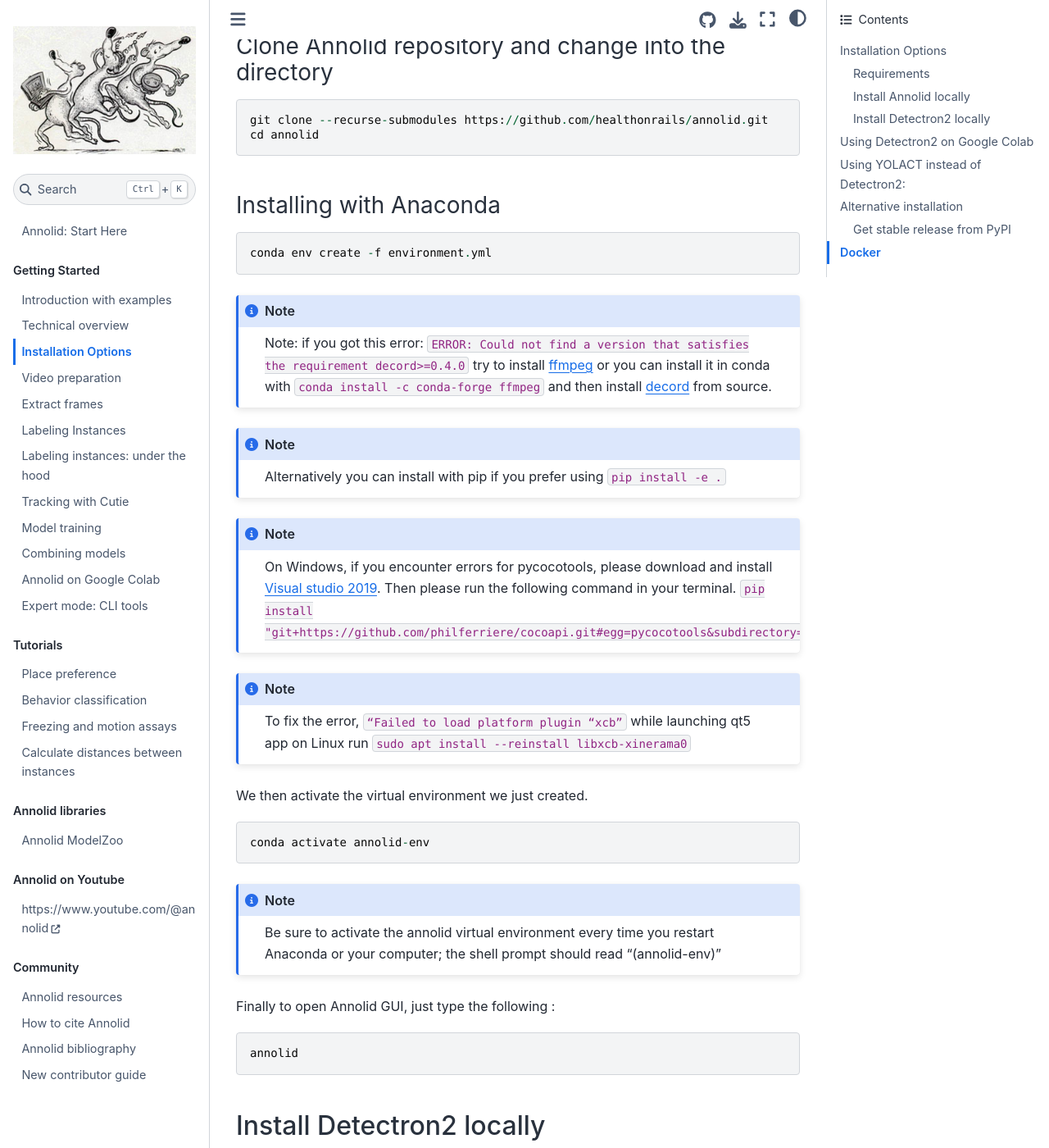
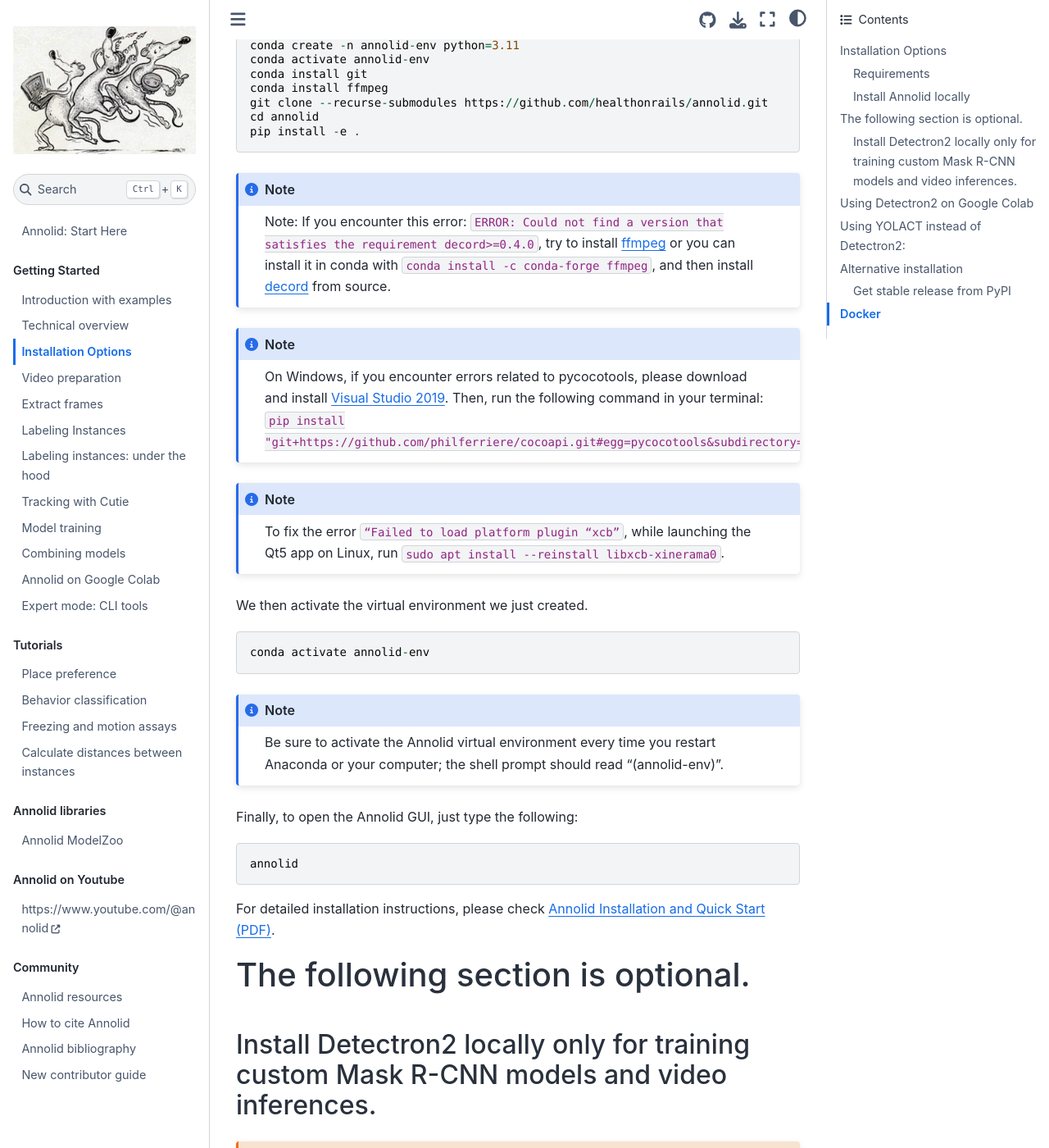
Before and after one commit to healthonrails/annolid, a Jupyter Book: the page built from book/content/how_to_install.md, in a window 1280 px wide and 1400 px high, scrolled down 742 px. Shown: the whole window at 82% size. Built offline with Jupyter Book 1.0.4 settings and Sphinx 7.4.7 and the Sphinx Book theme 1.1.4, drawn with Linux system fonts in a browser that asks for light colours; pages that are not in the unit, such as notebooks, are missing from menus; some of the changed text lies outside the part shown.

Commit message:
Update the Installation Options for the Documentation

````diff
--- a/book/content/how_to_install.md
+++ b/book/content/how_to_install.md
@@ -2,63 +2,56 @@
 
 To run Annolid, we suggest using Anaconda package/environment manager for Python. Download and install the [Anaconda](https://www.anaconda.com/products/individual) environment first. Then do the following, using the bash shell in Linux or the conda command line (= Anaconda Prompt) in Windows.
 
-```{note}
-We also provide a pypi version of Annaconda that you can use but it is most likely not an as up-to-date version of the code as the codebase on Github (at least for the foreseable future)
-```
+We also provide a PyPI version of Annolid that you can use, but it may not be as up-to-date as the codebase on GitHub.
 
 ## Requirements
-- Ubuntu / macOS / Windows      \
-- Python >= 3.7                 \
+- Ubuntu / macOS / Windows
+- Python >= 3.10
 - [PyQt4 / PyQt5]
 
 ## Install Annolid locally
 
-We create a virtual environment called _annolid-env_ into which we will install Annolid and all of its dependencies, along with whatever other Python tools we need. Python 3.7 is recommended, as it is the version being used for Annolid development.
+We create a virtual environment called _annolid-env_ into which we will install Annolid and all of its dependencies, along with whatever other Python tools we need. Python 3.11 is recommended, as it is the version being used for Annolid development.
 
 ### Clone Annolid repository and change into the directory
 ```
+conda create -n annolid-env python=3.11
+conda activate annolid-env
+conda install git
+conda install ffmpeg
 git clone --recurse-submodules https://github.com/healthonrails/annolid.git
 cd annolid
+pip install -e .
 ```
-### Installing with Anaconda
-```
-conda env create -f environment.yml
+```{note}
+Note: If you encounter this error: `ERROR: Could not find a version that satisfies the requirement decord>=0.4.0`, try to install [ffmpeg](https://ffmpeg.org/) or you can install it in conda with `conda install -c conda-forge ffmpeg`, and then install [decord](https://github.com/dmlc/decord) from source.
 ```
 
 ```{note}
-Note: if you got this error:
-`ERROR: Could not find a version that satisfies the requirement decord>=0.4.0` try to install [ffmpeg](https://ffmpeg.org/) or you can install it in conda with `conda install -c conda-forge ffmpeg` and then install [decord](https://github.com/dmlc/decord) from source.
+On Windows, if you encounter errors related to pycocotools, please download and install [Visual Studio 2019](https://visualstudio.microsoft.com/thank-you-downloading-visual-studio/?sku=Community&rel=16). Then, run the following command in your terminal: `pip install "git+https://github.com/philferriere/cocoapi.git#egg=pycocotools&subdirectory=PythonAPI"`
 ```
 
 ```{note}
-Alternatively you can install with pip if you prefer using
-`pip install -e .`
-```
-
-```{note}
-On Windows, if you encounter errors for pycocotools, please download and install [Visual studio 2019](https://visualstudio.microsoft.com/thank-you-downloading-visual-studio/?sku=Community&rel=16). Then please run the following command in your terminal. `pip install "git+https://github.com/philferriere/cocoapi.git#egg=pycocotools&subdirectory=PythonAPI"`
-```
-
-```{note}
-To fix the error, `“Failed to load platform plugin “xcb”` while launching qt5 app on Linux run `sudo apt install --reinstall libxcb-xinerama0`
+To fix the error `“Failed to load platform plugin “xcb”`, while launching the Qt5 app on Linux, run `sudo apt install --reinstall libxcb-xinerama0`.
 ```
 
 We then activate the virtual environment we just created.
 ```
 conda activate annolid-env
 ```
-
 ```{note}
-Be sure to activate the annolid virtual environment every time you restart Anaconda or your computer; the shell prompt should read "(annolid-env)"
+Be sure to activate the Annolid virtual environment every time you restart Anaconda or your computer; the shell prompt should read "(annolid-env)".
 ```
-
-Finally to open Annolid GUI, just type the following :
+Finally, to open the Annolid GUI, just type the following:
 ```
 annolid
 ```
 
+For detailed installation instructions, please check [Annolid Installation and Quick Start (PDF)](https://annolid.com/assets/pdfs/install_annolid.pdf).
 
-## Install Detectron2 locally
+# The following section is optional.
+## Install Detectron2 locally only for training custom Mask R-CNN models and video inferences.
+
 ::::{Important}
 If you intend to process your tagged videos using Google Colab (which you should do unless you are using a workstation with a higher-end GPU), then you do not need to install Detectron2 on your local machine, and you can ignore this section.
 ::::
````
